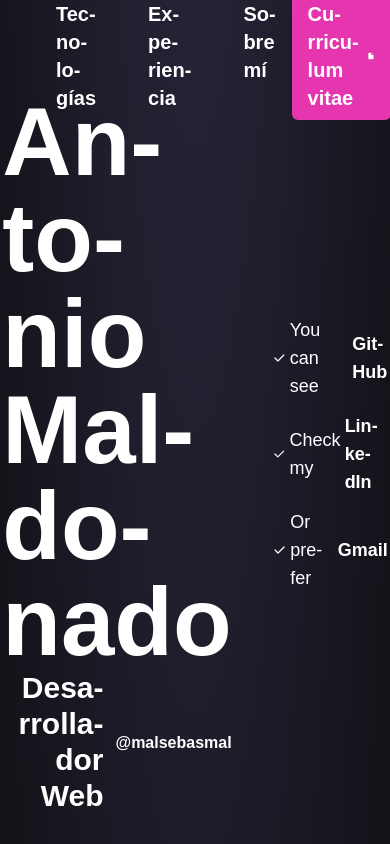
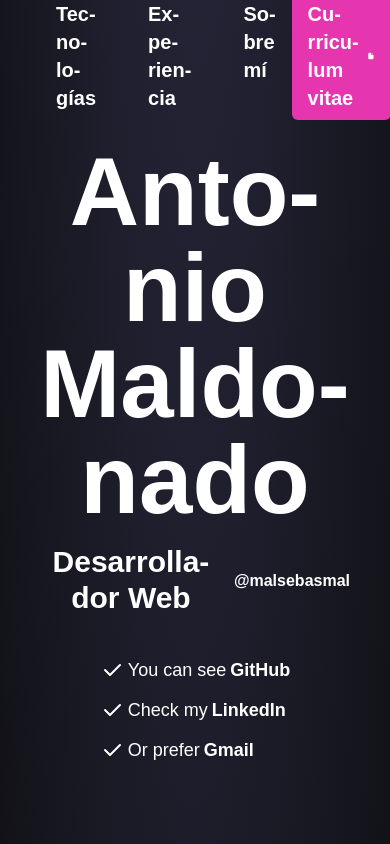
Before and after one commit to malsebasmal/portfoliomalsebasmal, an Astro site: page / in a window 390 px wide. Shown: the top 844 px of the page. Built offline with nearby package versions, Linux system fonts and the light colour scheme; Astro itself is replaced by a stand-in of ours; what tailwindcss-animated would draw is missing.

Commit message:
responsive for tablet

```diff
--- a/src/sections/HeroSection.astro
+++ b/src/sections/HeroSection.astro
@@ -2,12 +2,12 @@
 import Check from "@/icons/Check.astro"
 ---
 
-<section id="home" class="w-full h-dvh pt-16 flex justify-center items-center gap-10 animate-fade-down animate-duration-5000 animate-ease-out">
-  <div class="flex flex-col items-start text-white">
+<section id="home" class="w-full h-dvh pt-16 text-center lg:text-start flex flex-col lg:flex-row justify-center items-center gap-10 animate-fade-down animate-duration-5000 animate-ease-out">
+  <div class="flex flex-col items-center gap-4 lg:gap-0 lg:items-start text-white">
       <h2 class="font-semibold text-8xl">
         Antonio <br> Maldonado
       </h2>
-      <h3 class="flex items-center gap-3 font-semibold text-right text-3xl">
+      <h3 class="flex items-center gap-3 font-semibold text-3xl">
           Desarrollador Web <a href="https://x.com/malsebasmal" class="mt-[2px] text-base hover:text-cPurple" target="_blank">@malsebasmal</a>
       </h3>
   </div>
--- a/src/sections/ProjectsSection.astro
+++ b/src/sections/ProjectsSection.astro
@@ -43,7 +43,7 @@ const PROJECTS = [
 ---
 
 <section id="projects" class="pt-28 w-full flex justify-center items-center mt-20">
-  <div class="grid grid-cols-1 md:grid-cols-2 auto-rows-auto gap-4">
+  <div class="grid grid-cols-1 lg:grid-cols-2 auto-rows-auto gap-4">
     {PROJECTS.map((project) => (
       <div class="group relative mockup-browser rounded-lg bg-base-300 border w-full h-full">
         <div class="mockup-browser-toolbar">
```
